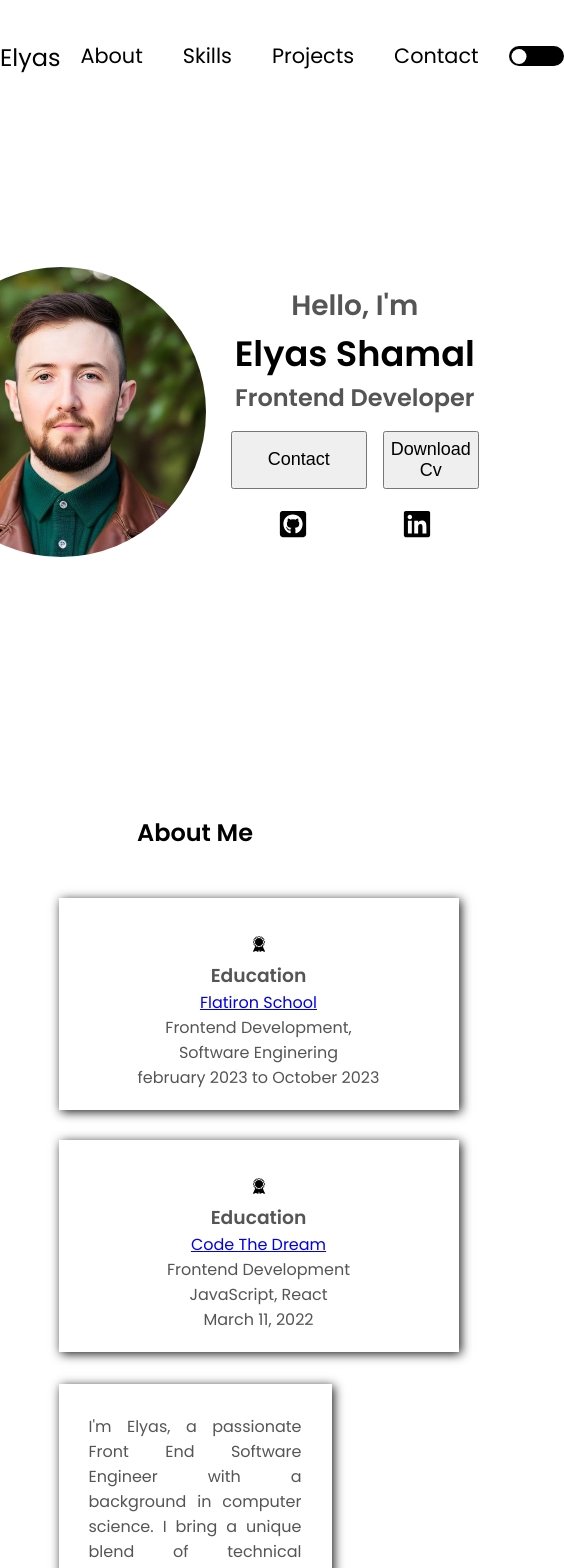
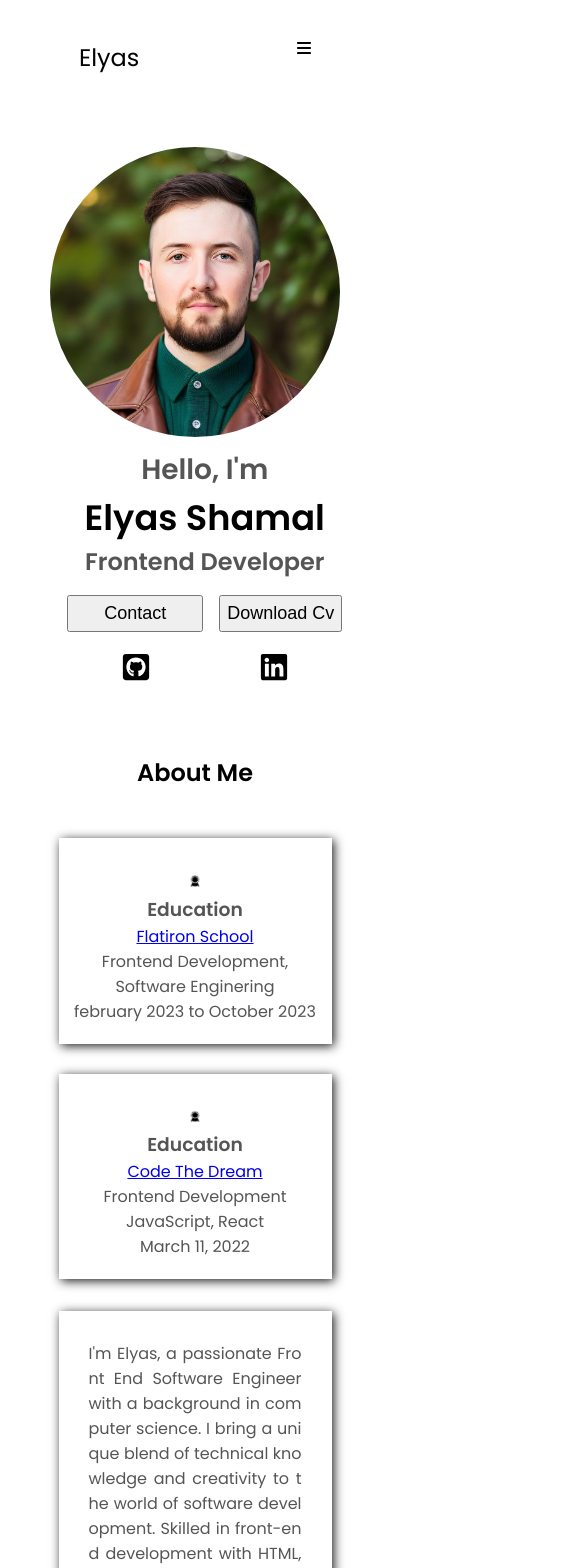
Before and after one commit to ElyasShamal/Portfolio, a React (Create React App) app: page / in a window 390 px wide. Shown: the top 1568 px of the page, 564 px wide, since content can reach past the window. Built offline with nearby package versions, Linux system fonts and the light colour scheme.

Commit message:
add media quries

```diff
--- a/src/App.css
+++ b/src/App.css
@@ -144,7 +144,7 @@ html {
 .about {
   min-height: 650px;
   width: 70%;
-  margin: 60px auto;
+  margin: auto;
   padding-top: 40px;
 }
 
@@ -300,6 +300,52 @@ html {
   border-radius: 10px;
 } */
 
+@media screen and (max-width: 614px) {
+  .icons {
+    display: block;
+  }
+
+  .header {
+    display: flex;
+    flex-direction: row;
+    justify-content: space-around;
+  }
+  .navbar {
+    display: none;
+  }
+
+  .container {
+    display: flex;
+    flex-direction: column;
+  }
+
+  .education {
+    display: grid;
+    grid-template-columns: repeat(auto-fill, minmax(250px, 1fr));
+    grid-gap: 30px;
+    margin-top: 3rem;
+  }
+
+  .grid-2 {
+    display: inline-grid;
+    grid-template-columns: auto auto;
+  }
+
+  .Skill-section {
+    display: grid;
+    grid-template-columns: repeat(auto-fill, minmax(250px, 1fr));
+  }
+
+  .about-me {
+    min-width: 250px;
+    word-break: break-all;
+  }
+
+  * {
+    text-align: center;
+  }
+}
+
 .light {
   color: black;
 }
--- a/src/Components/About.js
+++ b/src/Components/About.js
@@ -40,19 +40,22 @@ function About() {
           <span>March 11, 2022</span>
         </div>
       </div>
+      <div>
         <p className="about-me">
-        I'm Elyas, a passionate Front End Software Engineer with a background in
-        computer science. I bring a unique blend of technical knowledge and
+          I'm Elyas, a passionate Front End Software Engineer with a background
+          in computer science. I bring a unique blend of technical knowledge and
           creativity to the world of software development. Skilled in front-end
           development with HTML, CSS, and JavaScript, I specialize in creating
           dynamic web applications that engage and delight users. My proficiency
           extends to working with popular frameworks like React, enabling me to
-        craft interactive and intuitive user interfaces. But what sets me apart
-        is my adaptability. I'm not just a software developer; I'm multilingual
-        and a fast learner, always eager to embrace new challenges. I thrive in
-        collaborative environments and actively seek opportunities to contribute
-        my skills and my unwavering passion for software development.
+          craft interactive and intuitive user interfaces. But what sets me
+          apart is my adaptability. I'm not just a software developer; I'm
+          multilingual and a fast learner, always eager to embrace new
+          challenges. I thrive in collaborative environments and actively seek
+          opportunities to contribute my skills and my unwavering passion for
+          software development.
         </p>
+      </div>
     </section>
   );
 }
```
Lines whose indentation alone changed are shown as unchanged.
